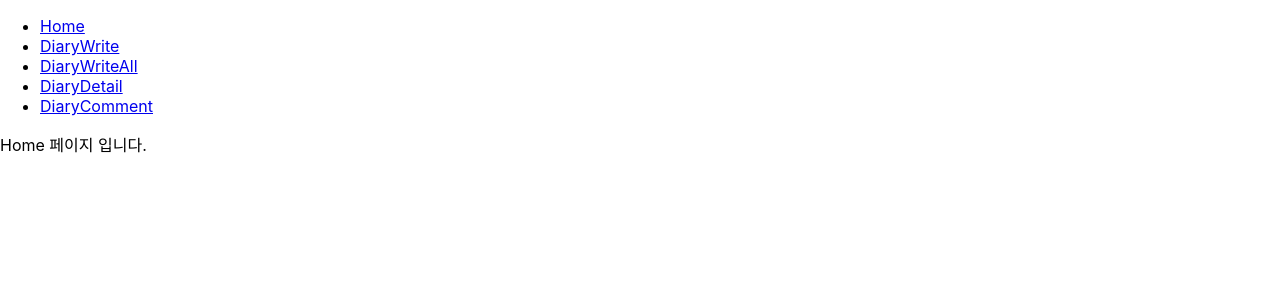
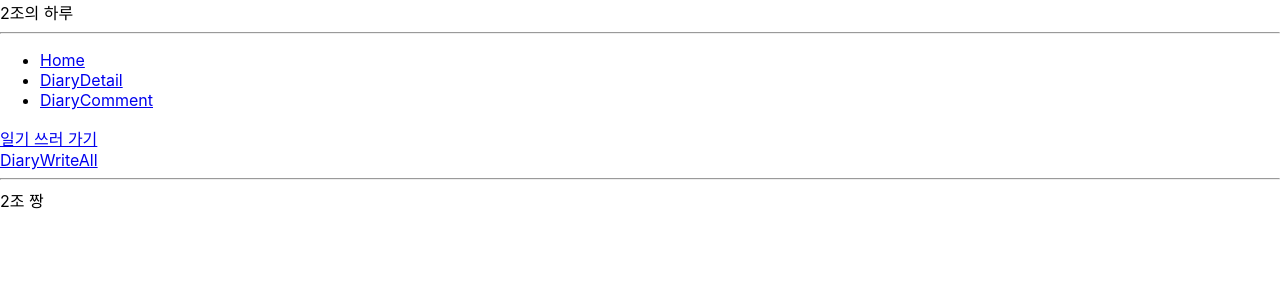
Before and after one commit to bigbit99/warrr-diary-note, a React (Create React App) app: page / in a window 1280 px wide. Shown: the top 300 px of the page. Built offline with nearby package versions, Linux system fonts and the light colour scheme.

Commit message:
header추가

```diff
--- a/src/App.js
+++ b/src/App.js
@@ -7,11 +7,13 @@
 import DiaryComment from "./pages/DiaryComment";
 import NotFound from "./pages/NotFound";
 import Links from "./components/Links";
+import Header from "./components/Header";
 
 function App() {
   return (
     <>
       <BrowserRouter>
+        <Header />
         <Links />
         <Routes>
           <Route path="/" element={<Home />} />
--- /dev/null
+++ b/src/components/Header.jsx
@@ -0,0 +1,10 @@
+export default function Header() {
+    return (
+      <header>
+        <div >
+            <div>2조의 하루</div>
+            <hr/>
+        </div>
+      </header>
+    );
+  }
--- a/src/components/Links.jsx
+++ b/src/components/Links.jsx
@@ -5,12 +5,6 @@
         <ul>
         <li>
             <Link to="/">Home</Link>
-        </li>
-        <li>
-            <Link to="/diarywrite">DiaryWrite</Link>
-        </li>
-        <li>
-            <Link to="/diarywriteAll">DiaryWriteAll</Link>
         </li>
         <li>
             <Link to="/diarydetail">DiaryDetail</Link>
--- a/src/pages/Home.jsx
+++ b/src/pages/Home.jsx
@@ -1,3 +1,17 @@
+import { Link } from "react-router-dom";
+
+
 export default function Home() {
-    return <div>Home 페이지 입니다. </div>
+    return (
+    <div>
+        <div>
+            <Link to="/diarywrite">일기 쓰러 가기</Link>
+            < br/>
+            <Link to="/diarywriteAll">DiaryWriteAll</Link>
+        </div>
+        <hr/>
+        <footer>
+            2조 짱
+        </footer>
+    </div>)
 }
```
